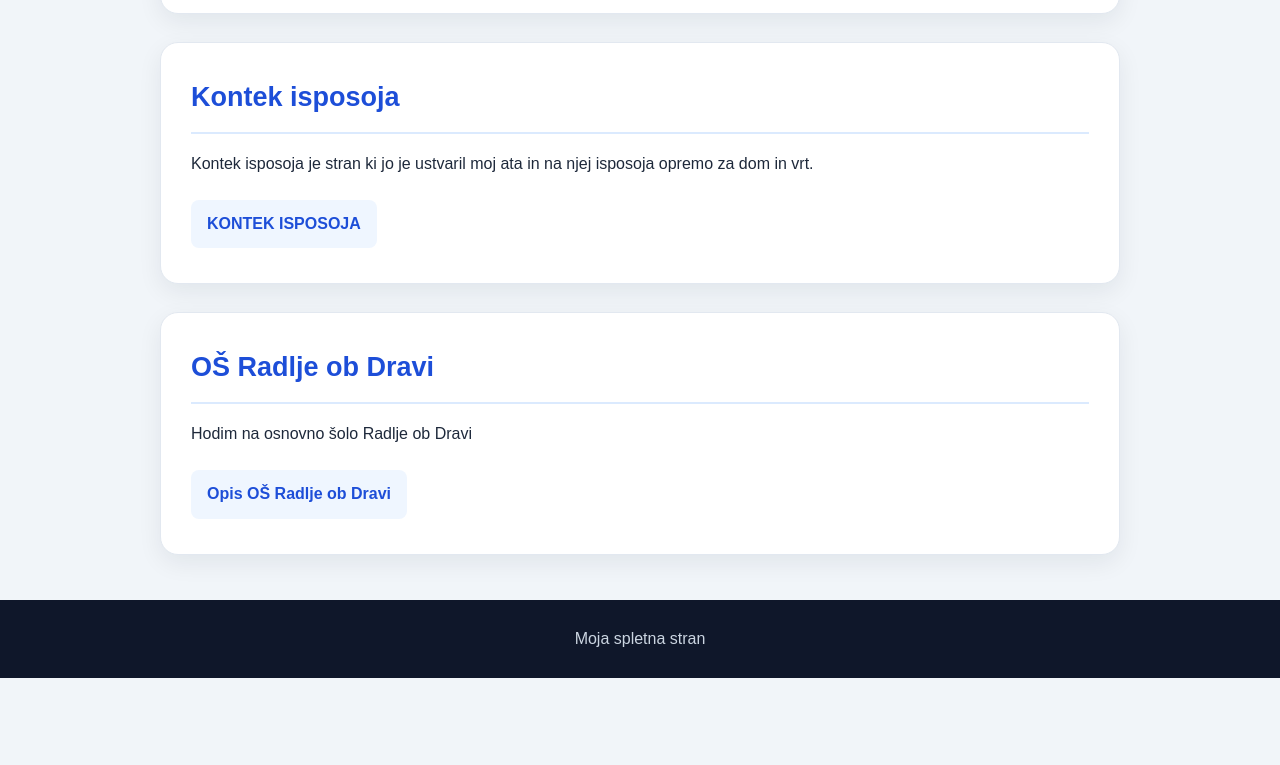
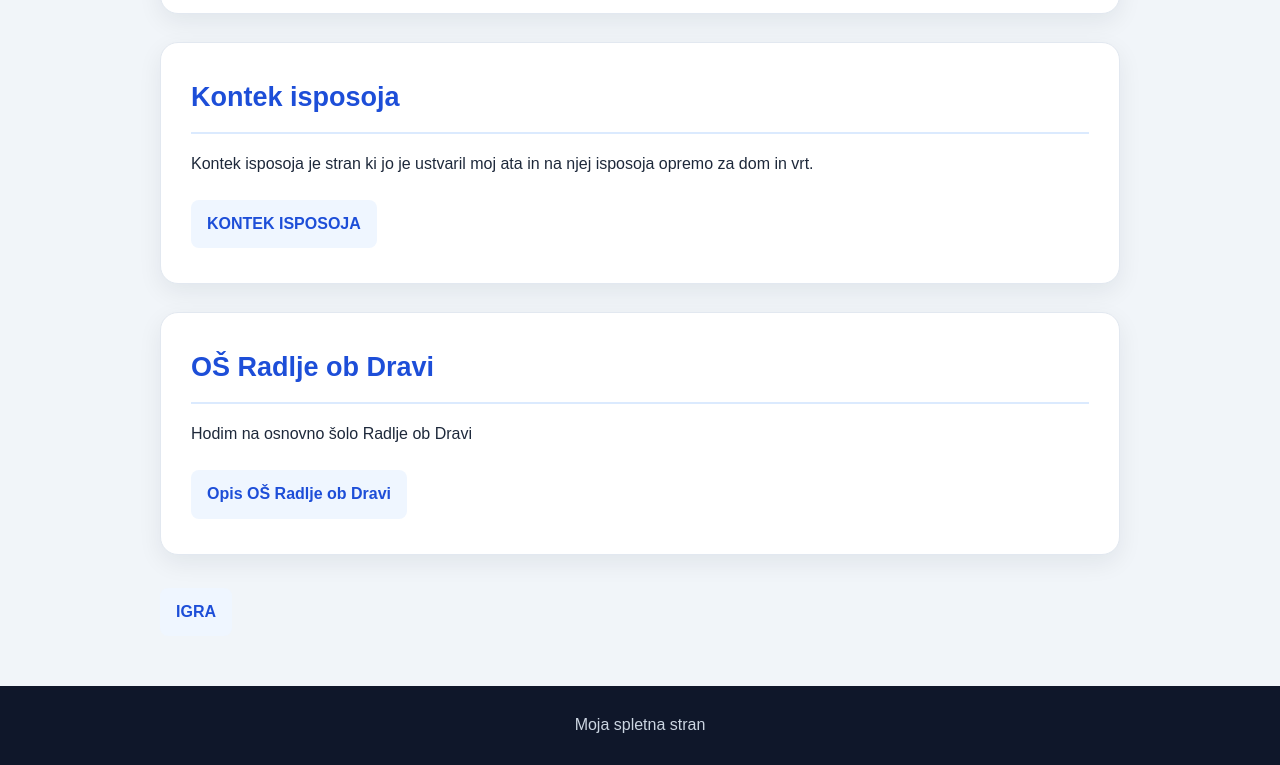
Before and after one commit to konta8/spletnastran, a plain HTML site: page index.html in a window 1280 px wide. Shown: the part 834-1599 px from the top of the page. Before the commit the page ends 1512 px from the top, so only its background shows below. Drawn offline with Linux system fonts and the light colour scheme.

Commit message:
Add files via upload

```diff
--- a/index.html
+++ b/index.html
@@ -164,7 +164,7 @@
 
             <a href="radljesola.html" target="_blank" rel="noopener noreferrer">Opis OŠ Radlje ob Dravi</a>
         </section>
-
+<a href="Outpost Nine.html" target="_blank" rel="noopener noreferrer">IGRA</a>
     </main>
 
     <footer>
```
